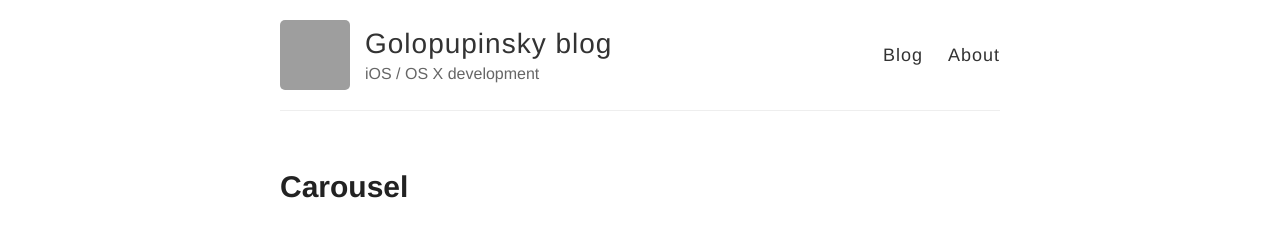
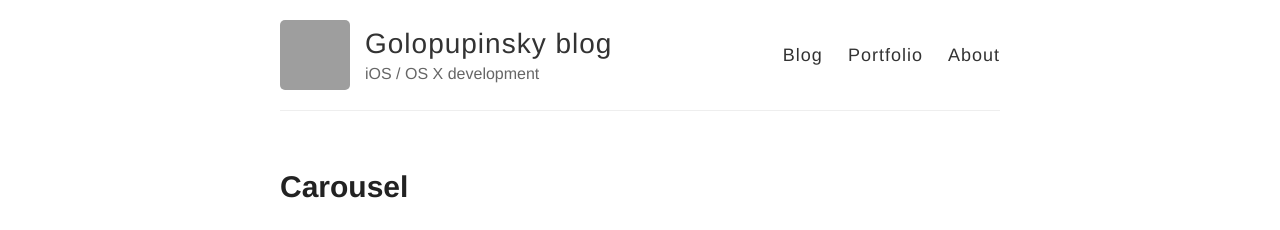
Before and after one commit to golopupinsky/golopupinsky.github.io, a Jekyll site: the page built from index.html, in a window 1280 px wide. Shown: the top 230 px of the page. Built offline with Jekyll 4.4.1, drawn with Linux system fonts in a browser that asks for light colours; grey boxes are pictures that could not be loaded.

Commit message:
added portfolio-site link

```diff
--- a/_layouts/default.html
+++ b/_layouts/default.html
@@ -33,6 +33,7 @@
 
           <nav>
             <a href="{{ site.baseurl }}/">Blog</a>
+            <a href="http://indiemindie.com">Portfolio</a>
             <a href="{{ site.baseurl }}/about">About</a>
           </nav>
         </header>
```
